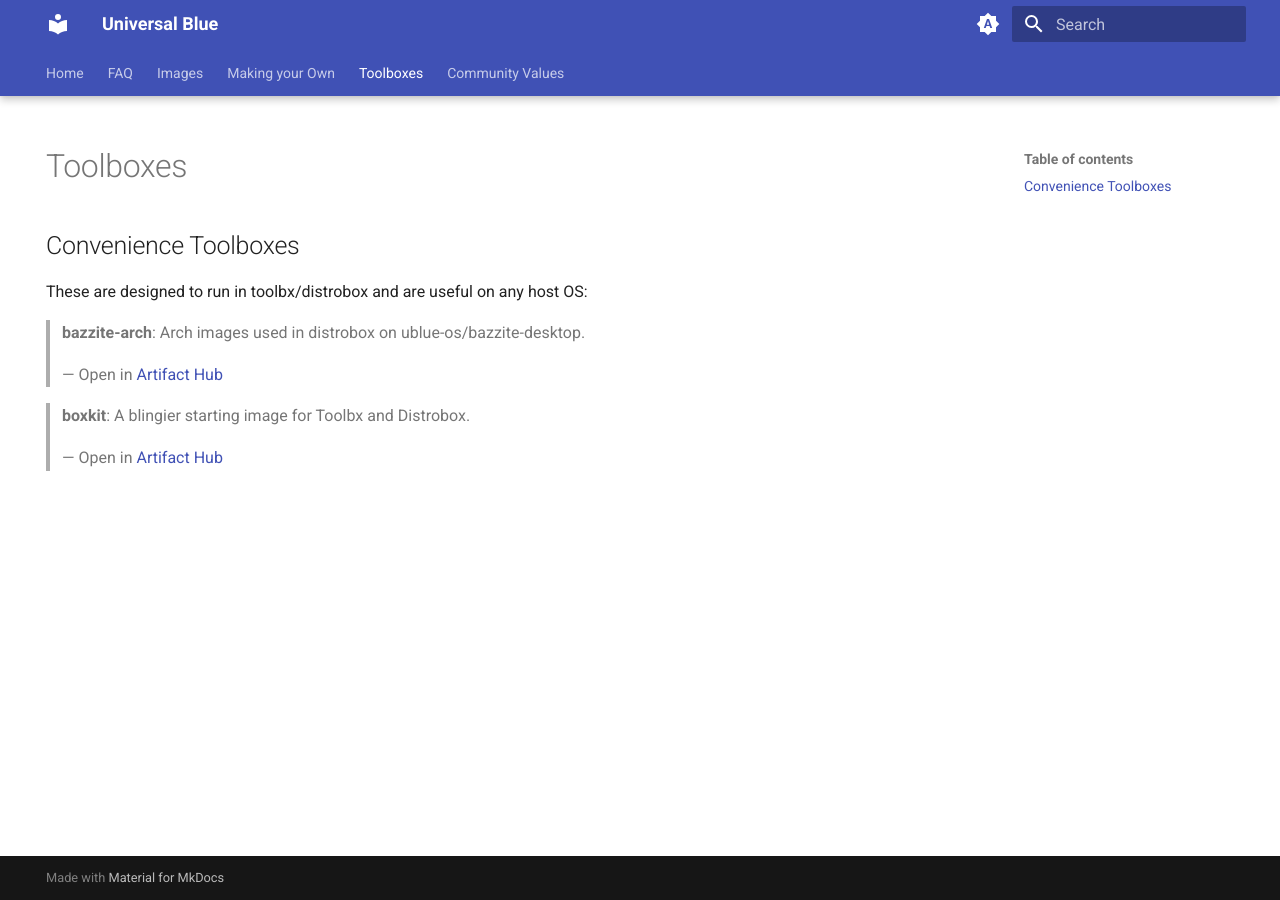
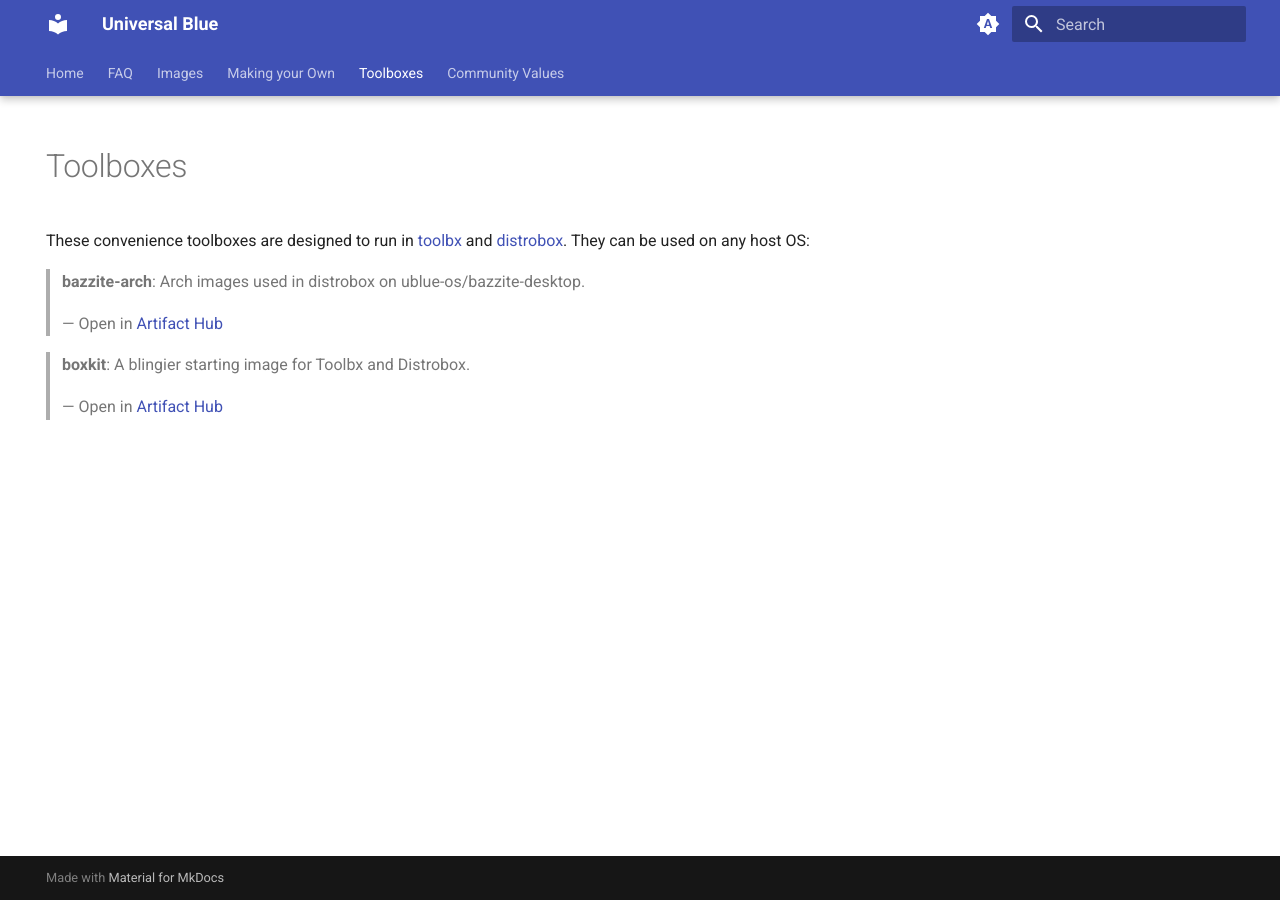
Before and after one commit to ublue-os/website, an MkDocs documentation site: the page built from docs/toolboxes.md, in a window 1280 px wide. Built offline with MkDocs 1.6.1 and Material for MkDocs 9.7.7, drawn with Linux system fonts in a browser that asks for light colours; a script that is not in the unit is left out.

Commit message:
feat: add links to toolbx and distrobox

```diff
--- a/docs/toolboxes.md
+++ b/docs/toolboxes.md
@@ -3,9 +3,8 @@ hide:
   - navigation
 ---
 
-## Convenience Toolboxes
-
-These are designed to run in toolbx/distrobox and are useful on any host OS:
+These convenience toolboxes are designed to run in [toolbx](https://containertoolbx.org/) and [distrobox](https://github.com/89luca89/distrobox).
+They can be used on any host OS:
 
 <div class="artifacthub-widget" data-url="https://artifacthub.io/packages/container/bazzite-arch/bazzite-arch" data-theme="light" data-header="false" data-stars="true" data-responsive="true"><blockquote><p lang="en" dir="ltr"><b>bazzite-arch</b>: Arch images used in distrobox on ublue-os/bazzite-desktop.</p>&mdash; Open in <a href="https://artifacthub.io/packages/container/bazzite-arch/bazzite-arch">Artifact Hub</a></blockquote></div><script async src="https://artifacthub.io/artifacthub-widget.js"></script>
 
```
